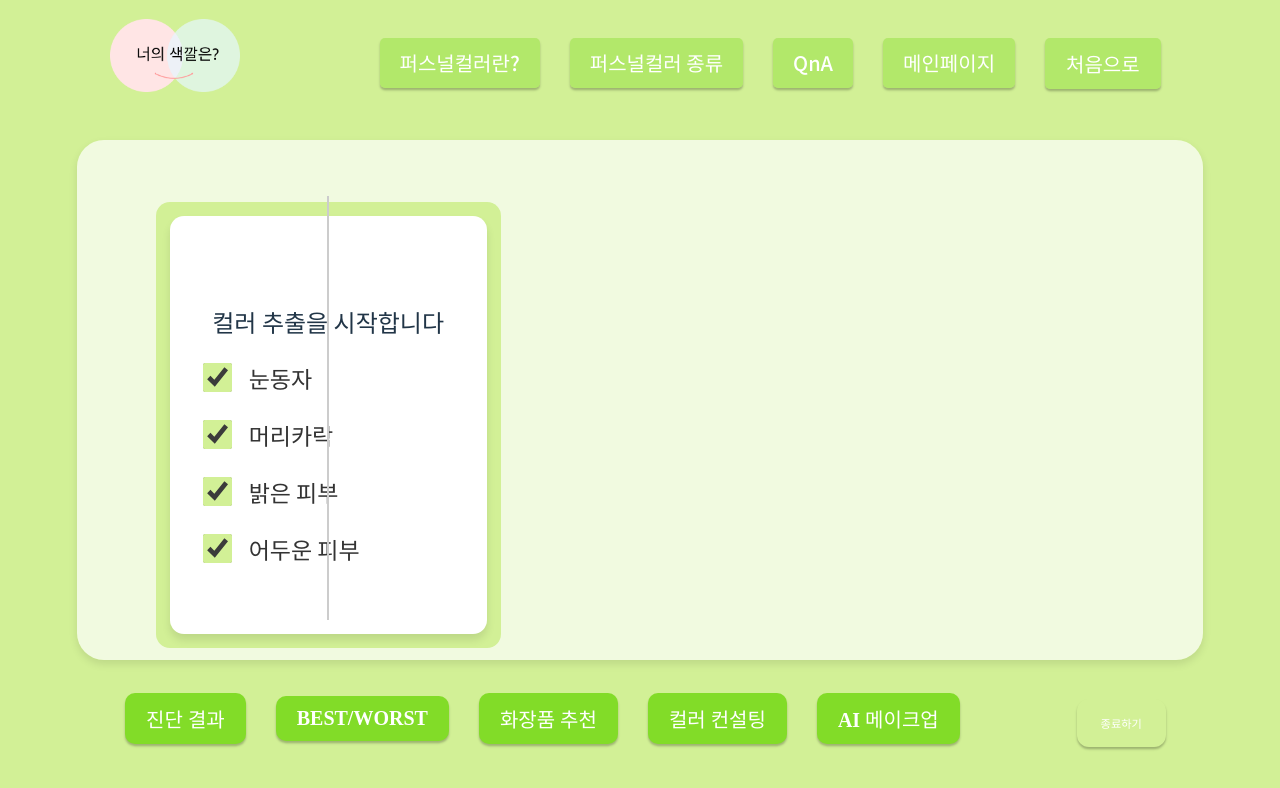
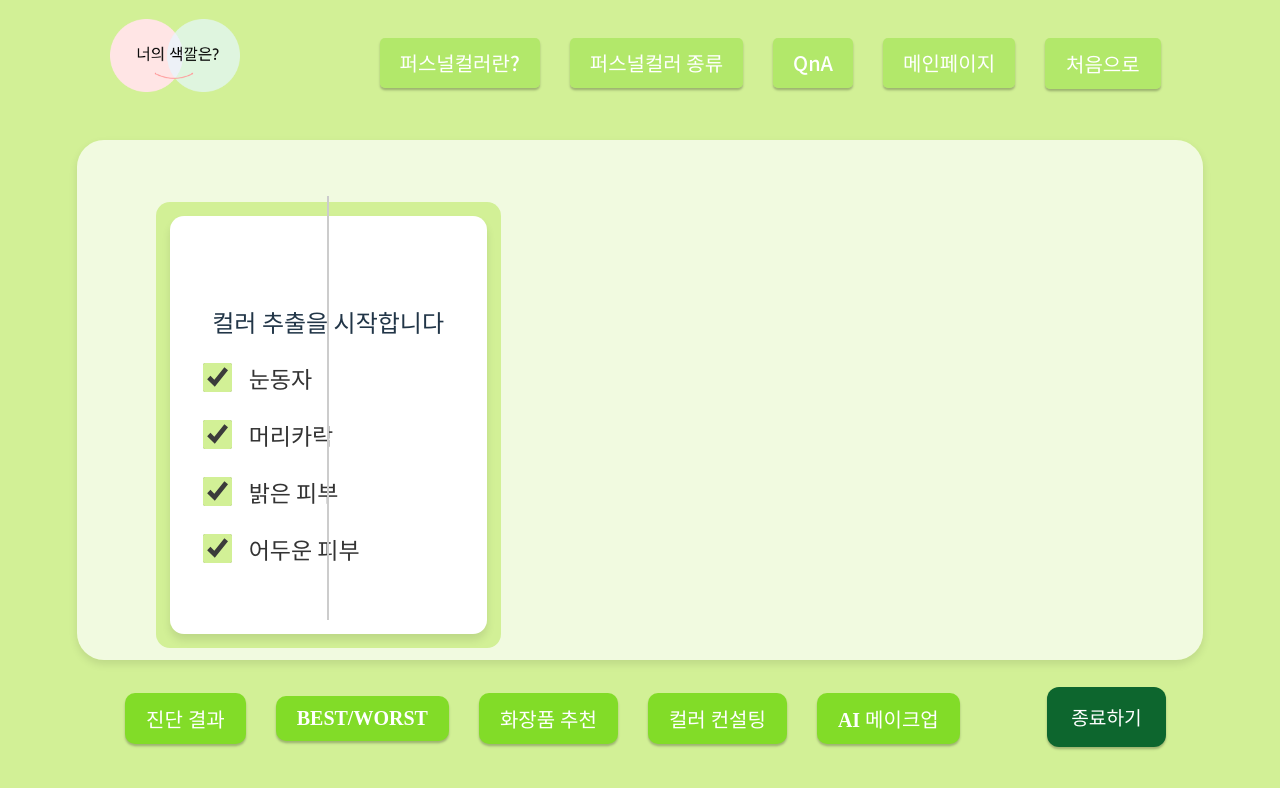
Before and after one commit to dajeong-kimm/what-is-your-color, a React (Vite) app in the folder frontend/yourcolors/: page /diagimage in a window 1280 px wide. Shown: the top 788 px of the page. Built offline with nearby package versions, Linux system fonts and the light colour scheme.

Commit message:
fix  : closebutton

```diff
--- a/frontend/yourcolors/src/button/print/QRCodePage.css
+++ b/frontend/yourcolors/src/button/print/QRCodePage.css
@@ -34,13 +34,7 @@ button.modal-x-button {
   border: none;
   cursor: pointer;
 }
-.close-button {
-  background: none;
-  border: none;
-  font-size: 0.7rem; /* 기존보다 더 작게 조정 */
-  position: absolute;
-  cursor: pointer;
-}
+
 button.close-button {
   right: 5px;
   bottom: 53px;
```
